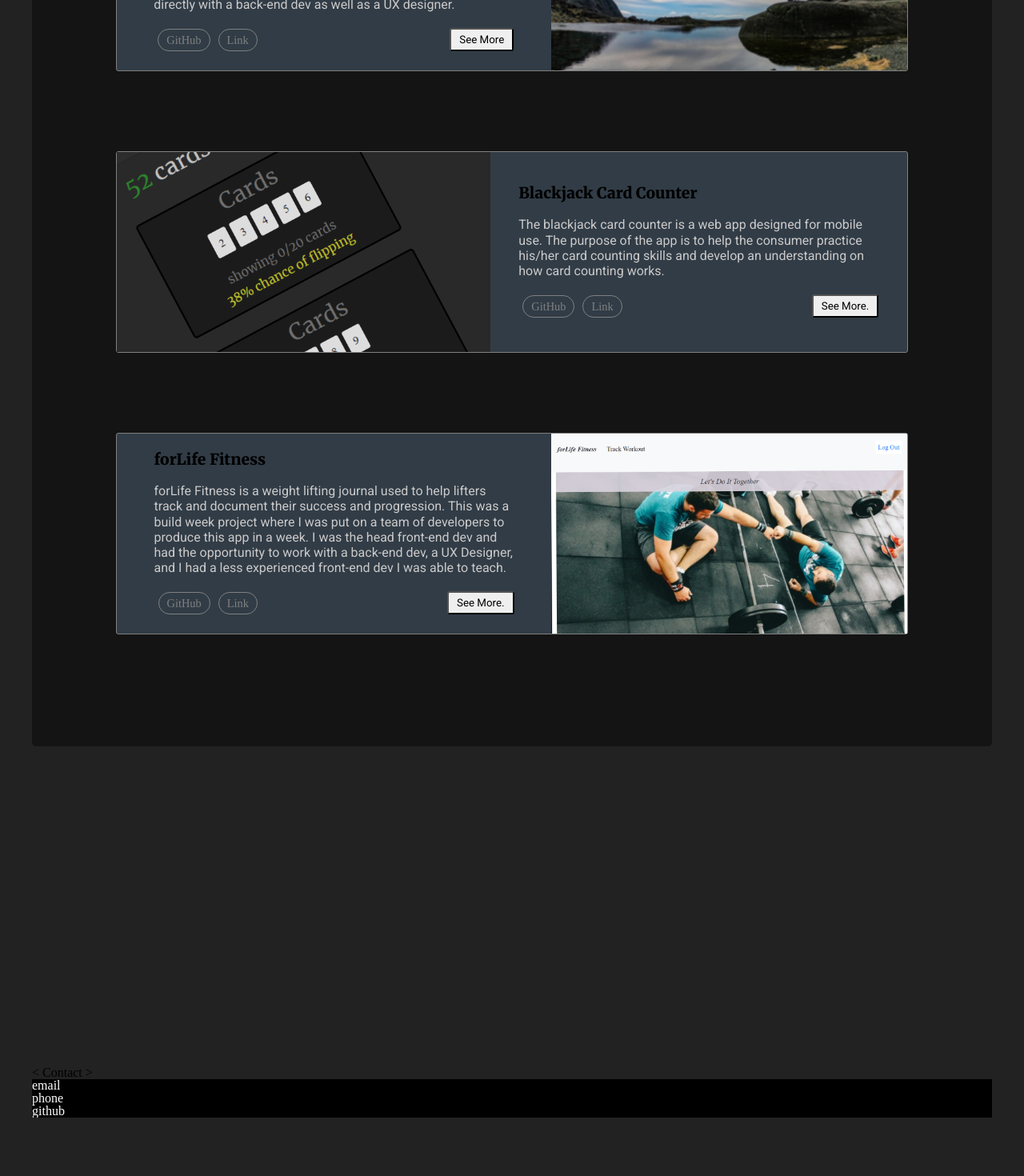
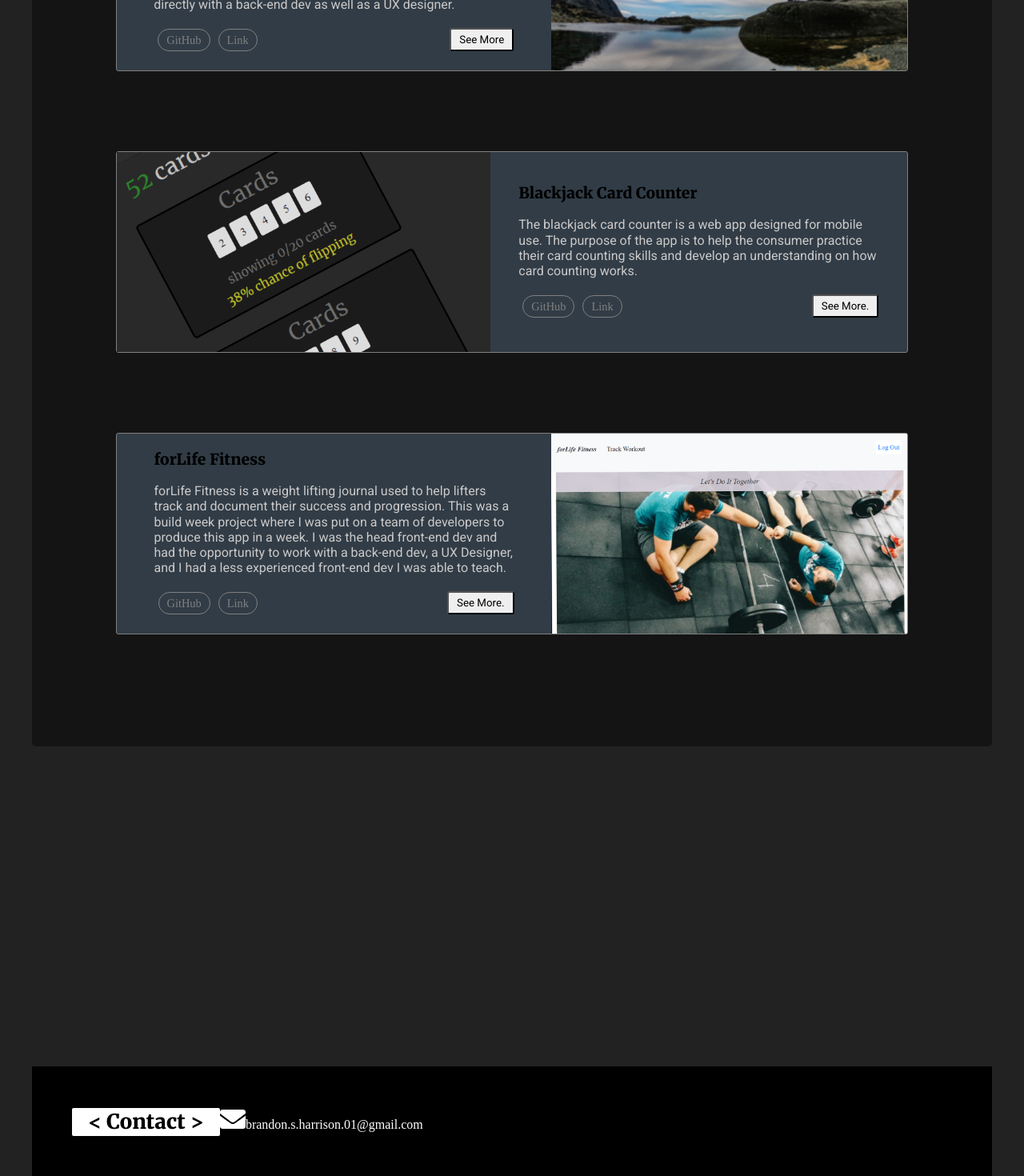
Before and after one commit to BrandonHarrison01/portfolio, a React (Create React App) app: page / in a window 1280 px wide. Shown: the part 3228-4698 px from the top of the page at 80% size. Before the commit the page ends 4625 px from the top, so only its background shows below. Built offline with nearby package versions, Linux system fonts and the light colour scheme.

Commit message:
implemented font awesome

```diff
--- a/package.json
+++ b/package.json
@@ -3,6 +3,9 @@
   "version": "0.1.0",
   "private": true,
   "dependencies": {
+    "@fortawesome/fontawesome-svg-core": "^1.2.25",
+    "@fortawesome/free-solid-svg-icons": "^5.11.2",
+    "@fortawesome/react-fontawesome": "^0.1.7",
     "node-sass": "^4.12.0",
     "react": "^16.8.6",
     "react-dom": "^16.8.6",
--- a/src/components/Contact.js
+++ b/src/components/Contact.js
@@ -1,14 +1,15 @@
 import React from "react";
 import "../styling/Contact.scss";
+import { FontAwesomeIcon } from '@fortawesome/react-fontawesome'
+import { faEnvelope } from '@fortawesome/free-solid-svg-icons'
 
 function Contact() {
   return (
     <a name='contact'>
-      <h1>{'< Contact >'}</h1>
       <div className='contact-container'>
-        <h2>email</h2>
-        <h2>phone</h2>
-        <h2>github</h2>
+        <h1>{'< Contact >'}</h1>
+        <FontAwesomeIcon icon={faEnvelope} size="2x" />
+        <span>brandon.s.harrison.01@gmail.com</span>
       </div>
     </a>
   );
--- a/src/components/Projects.js
+++ b/src/components/Projects.js
@@ -21,7 +21,7 @@ function Projects(props) {
             <h2>Blackjack Card Counter</h2>
             <p>
               The blackjack card counter is a web app designed for mobile use. The
-              purpose of the app is to help the consumer practice his/her card
+              purpose of the app is to help the consumer practice their card
               counting skills and develop an understanding on how card counting
               works.
             </p>
@@ -75,7 +75,7 @@ function Projects(props) {
             <h2>Blackjack Card Counter</h2>
             <p>
               The blackjack card counter is a web app designed for mobile use. The
-              purpose of the app is to help the consumer practice his/her card
+              purpose of the app is to help the consumer practice their card
               counting skills and develop an understanding on how card counting
               works.
             </p>
--- a/src/styling/Contact.scss
+++ b/src/styling/Contact.scss
@@ -1,4 +1,19 @@
 .contact-container {
     background-color: black;
     color: white;
+    padding: 50px;
+
+    h1 {
+        font-family: 'Merriweather', serif;
+        font-size: 1.6rem;
+        background-color: white;
+        color: black;
+        padding: 5px 20px;
+        border-radius: 2px;
+        display: inline-block;
+    }
+
+    .envelope {
+        // font-size: 2rem;
+    }
 }
```
Also changed, not shown: 1 other file (tests, documents, lock files or other folders).
